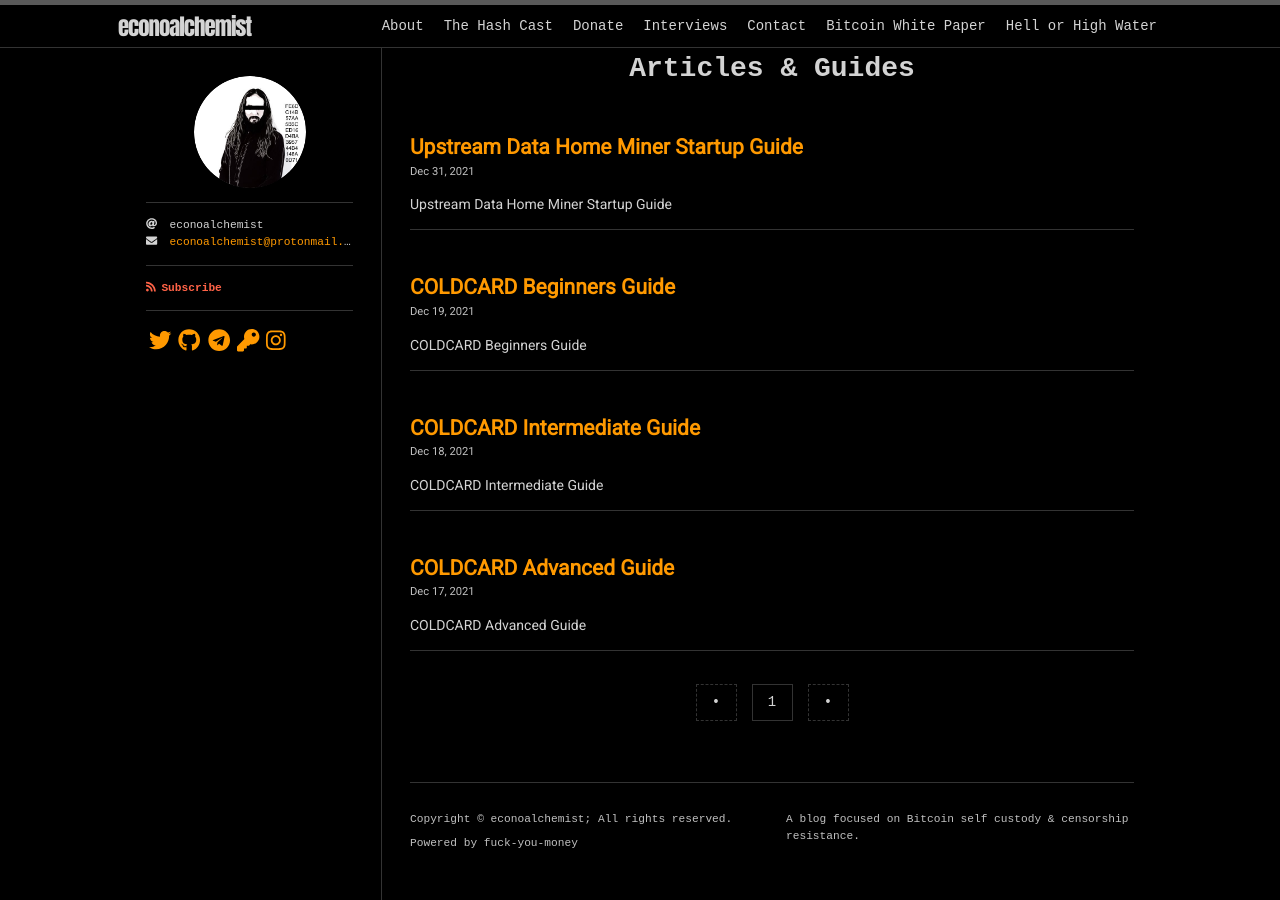
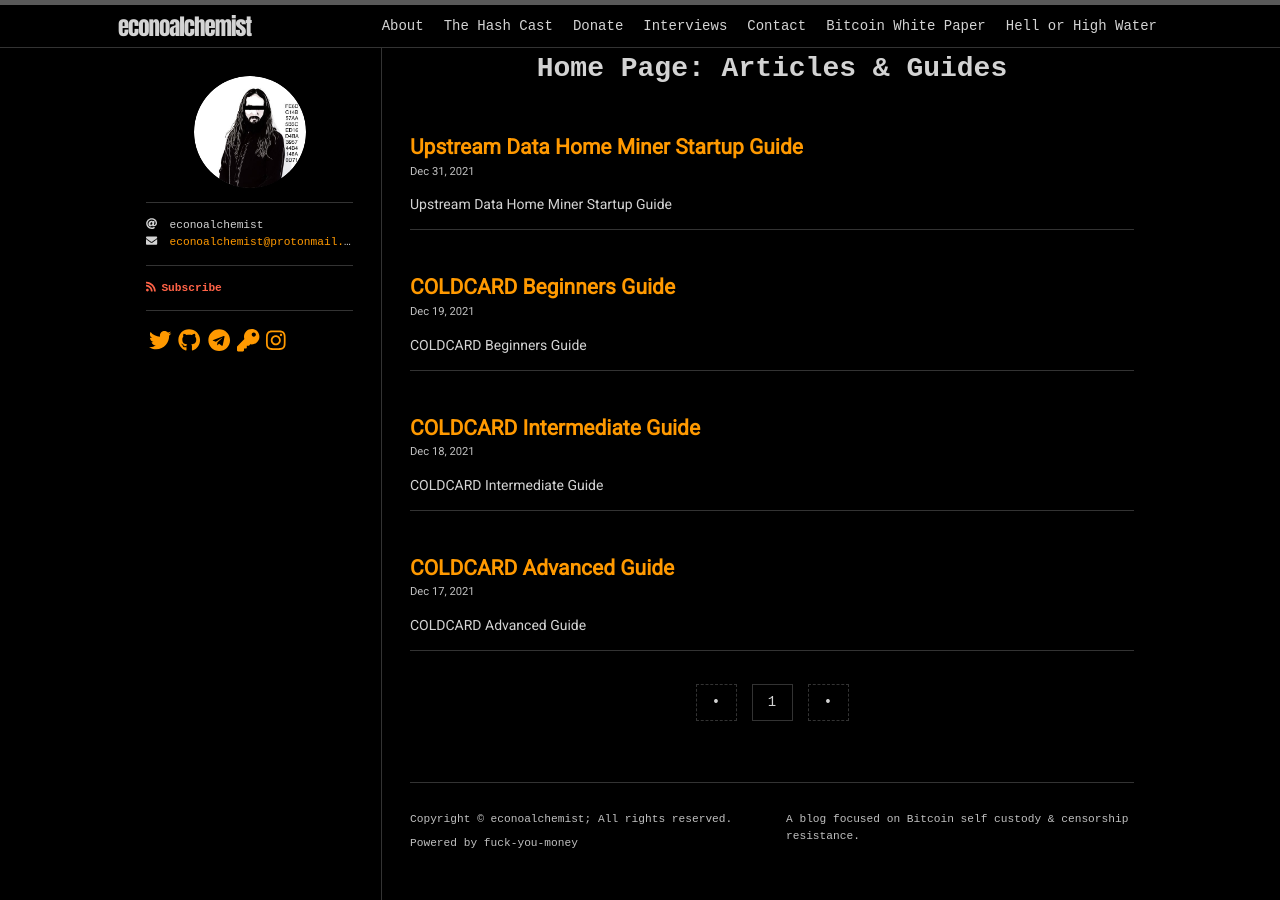
Before and after one commit to econoalchemist/econoalchemist.github.io, a Jekyll site: the page built from index.html, in a window 1280 px wide. Built offline with Jekyll 4.4.1, drawn with Linux system fonts in a browser that asks for light colours; nearby versions of some CDN libraries; some web fonts are replaced; the list of posts is cut into pages by our own code.

Commit message:
Update home.html

```diff
--- a/_layouts/home.html
+++ b/_layouts/home.html
@@ -1,8 +1,9 @@
 ---
 layout: default
-title: Blog
 ---
-<h1 align="center">Articles & Guides</h1>
+
+<h1 align="center">Home Page: Articles & Guides</h1>
+
 <div class="home">
 
   {{ content }}
```
